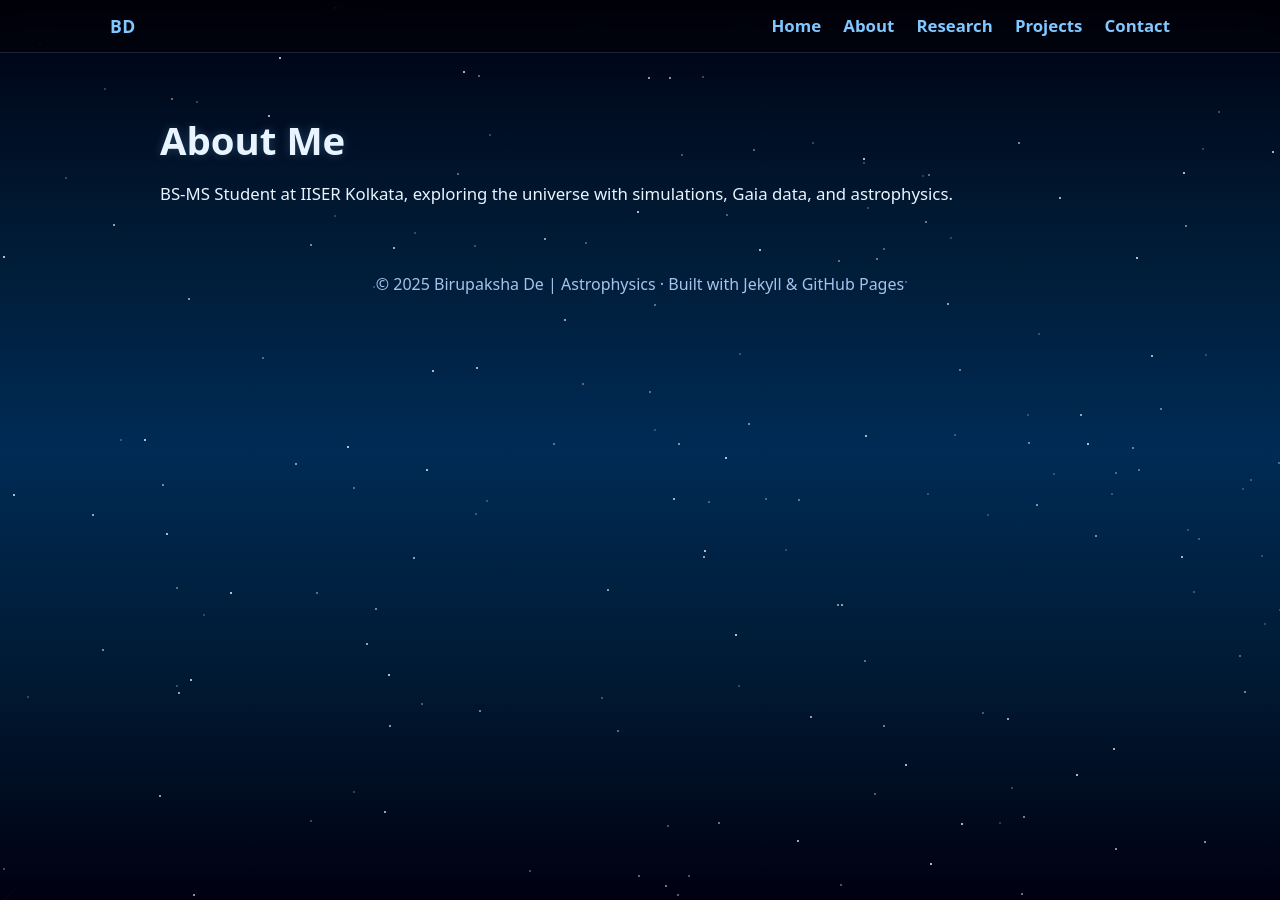
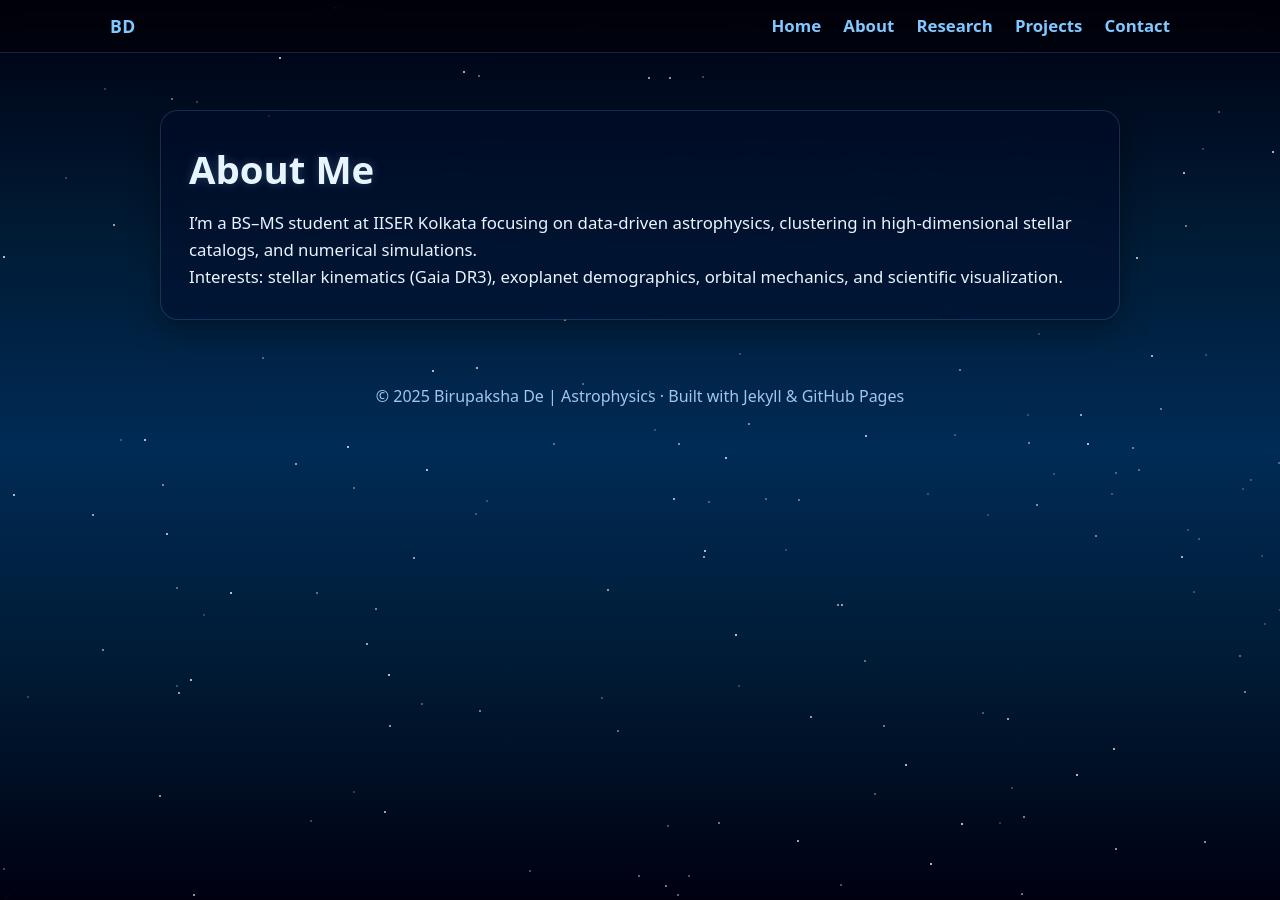
Before and after one commit to BirupakshaDe/BirupakshaDe.github.io, a Jekyll site: the page built from about.md, in a window 1280 px wide. Built offline with Jekyll 4.4.1, drawn with Linux system fonts in a browser that asks for light colours.

Commit message:
Update about.md

```diff
--- a/about.md
+++ b/about.md
@@ -3,5 +3,14 @@ layout: default
 title: About
 ---
 
-# About Me
-BS-MS Student at IISER Kolkata, exploring the universe with simulations, Gaia data, and astrophysics.
+<div class="card">
+  <h1>About Me</h1>
+  <p>
+    I’m a BS–MS student at IISER Kolkata focusing on data-driven astrophysics,
+    clustering in high-dimensional stellar catalogs, and numerical simulations.
+  </p>
+  <p>
+    Interests: stellar kinematics (Gaia DR3), exoplanet demographics, orbital mechanics,
+    and scientific visualization.
+  </p>
+</div>
```
